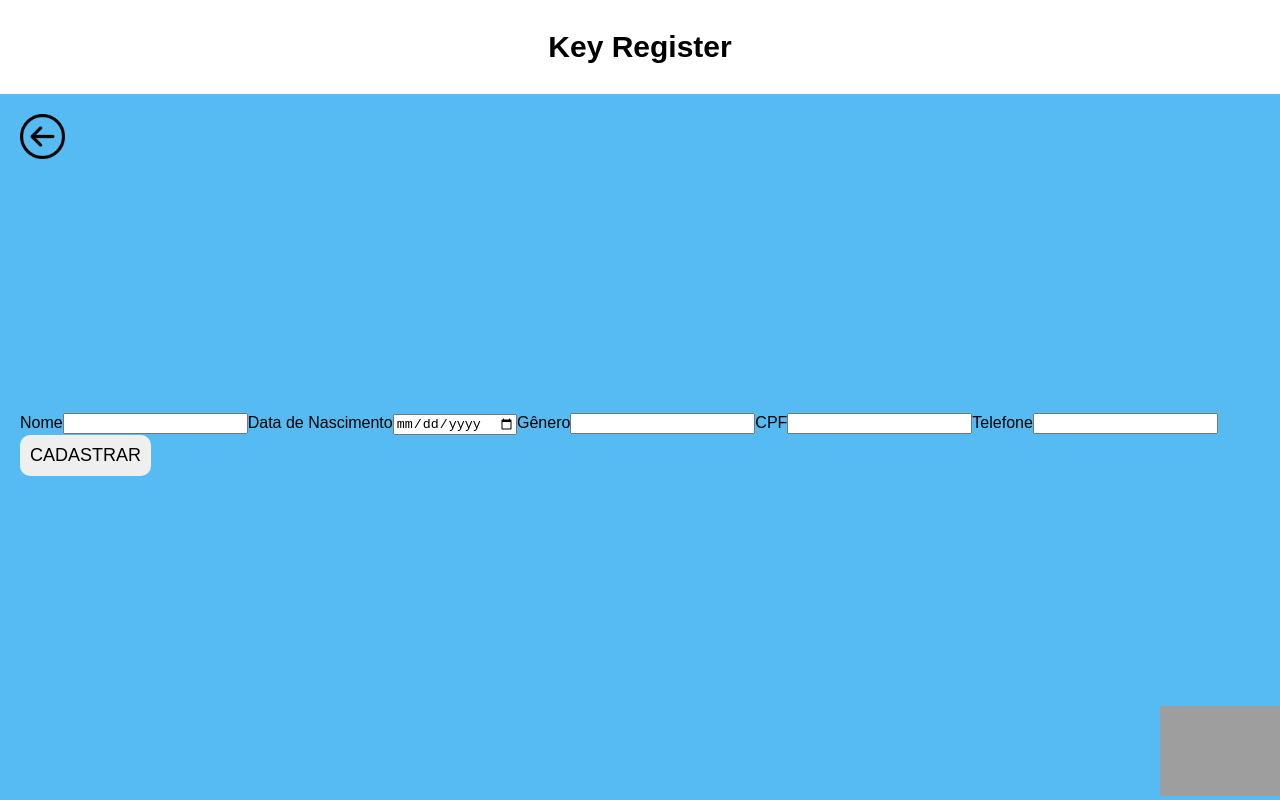
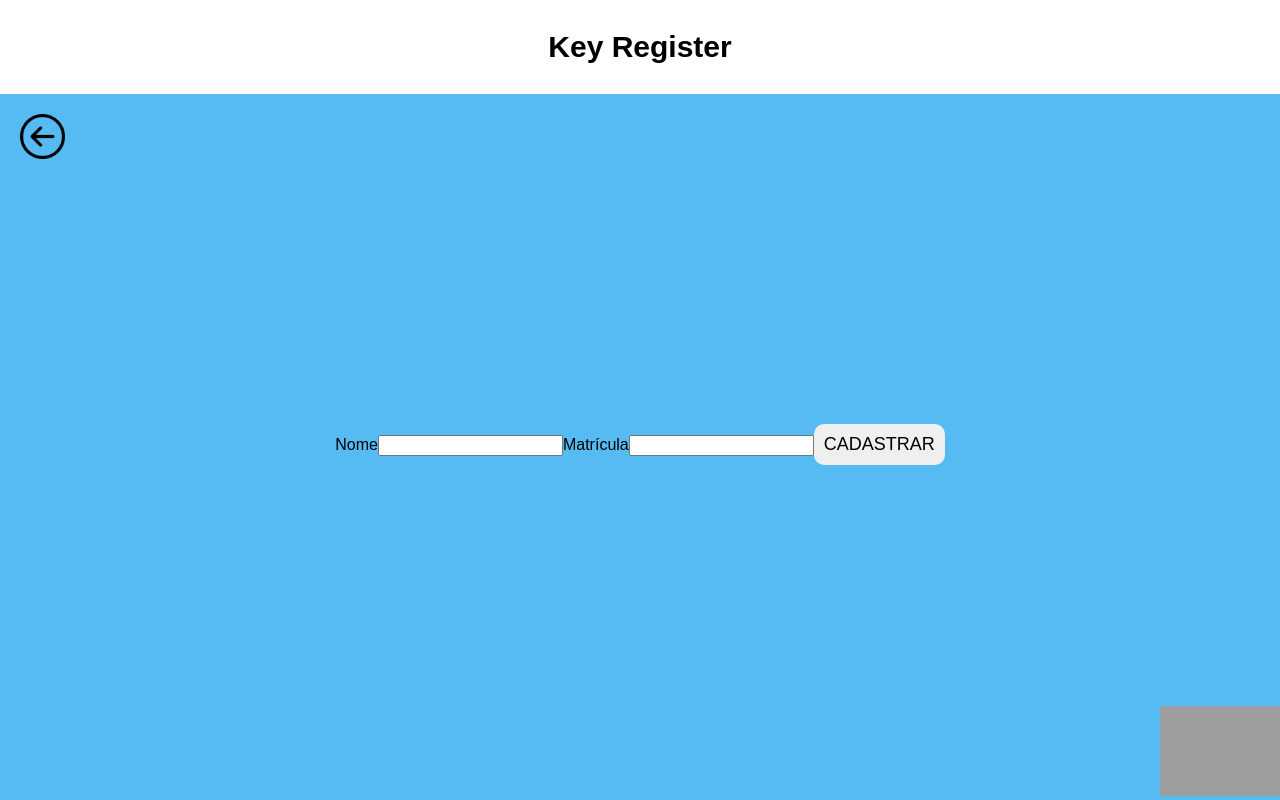
Before and after one commit to gustta11/KeyRegister, a React (Vite) app in the folder frontend/: page /Cadastro_professor in a window 1280 px wide. Built offline with nearby package versions, Linux system fonts and the light colour scheme; grey boxes are pictures that could not be loaded.

Commit message:
Update CadastroProfessor.jsx

```diff
--- a/frontend/src/components/CadastroProfessor.jsx
+++ b/frontend/src/components/CadastroProfessor.jsx
@@ -4,10 +4,7 @@ function CadastroProfessor () {
 
 const [formValores, setFormValores] = useState({
   nome: '',
-  dataNascimento: '',
-  genero: '',
-  cpf: '',
-  telefone: '',
+  matricula: '',
 });
 
 const handleChange = (e) => {
@@ -51,20 +48,8 @@ return (
           <input type="text" name="nome" value={formValores.nome} onChange={handleChange} />
         </label>
         <label>
-          Data de Nascimento
-          <input type="date" name="dataNascimento" value={formValores.dataNascimento} onChange={handleChange} />
-        </label>
-        <label>
-          Gênero
-          <input type="text" name="genero" value={formValores.genero} onChange={handleChange} />
-        </label>
-        <label>
-          CPF
-          <input type="text" name="cpf" value={formValores.cpf} onChange={handleChange} />
-        </label>
-        <label>
-          Telefone
-          <input type="text" name="telefone" value={formValores.telefone} onChange={handleChange} />
+          Matrícula
+          <input type="text" name="matricua" value={formValores.matricula} onChange={handleChange} />
         </label>
 
         <button type='submit'>CADASTRAR</button>
```
